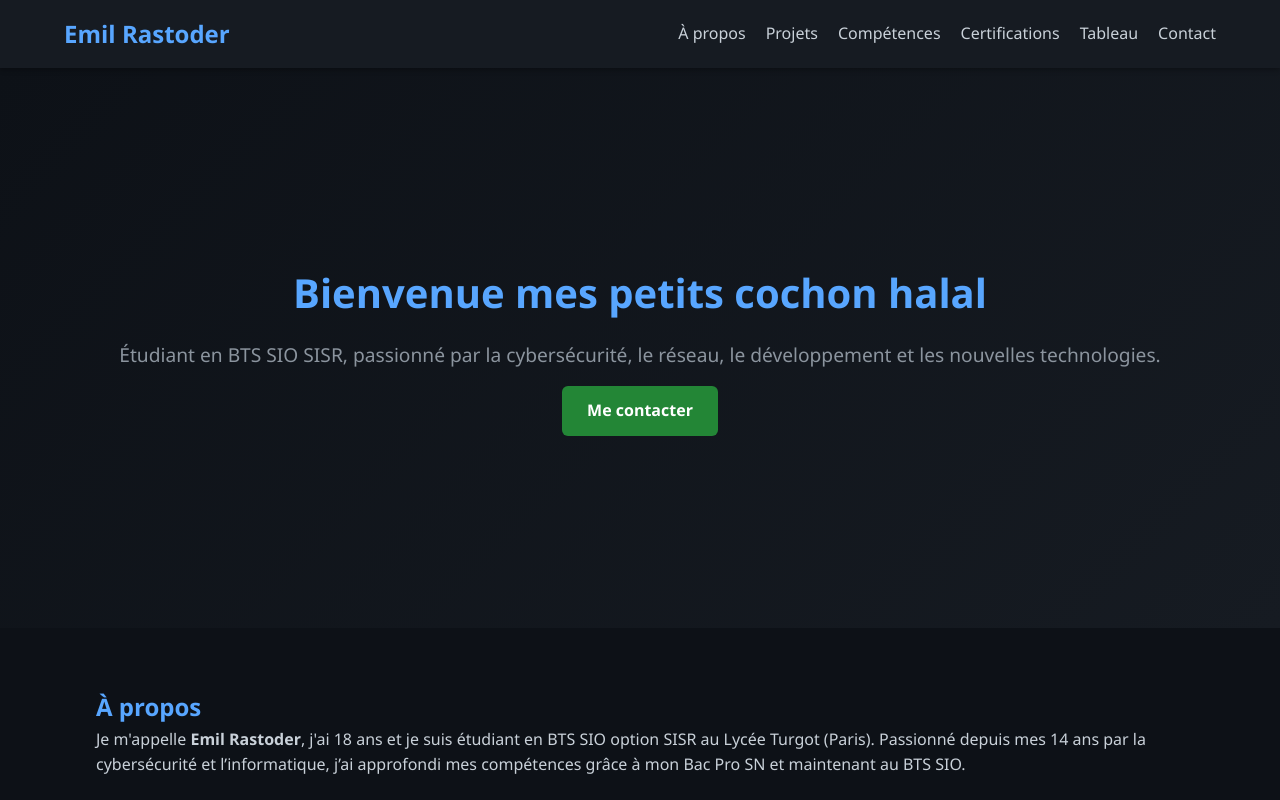
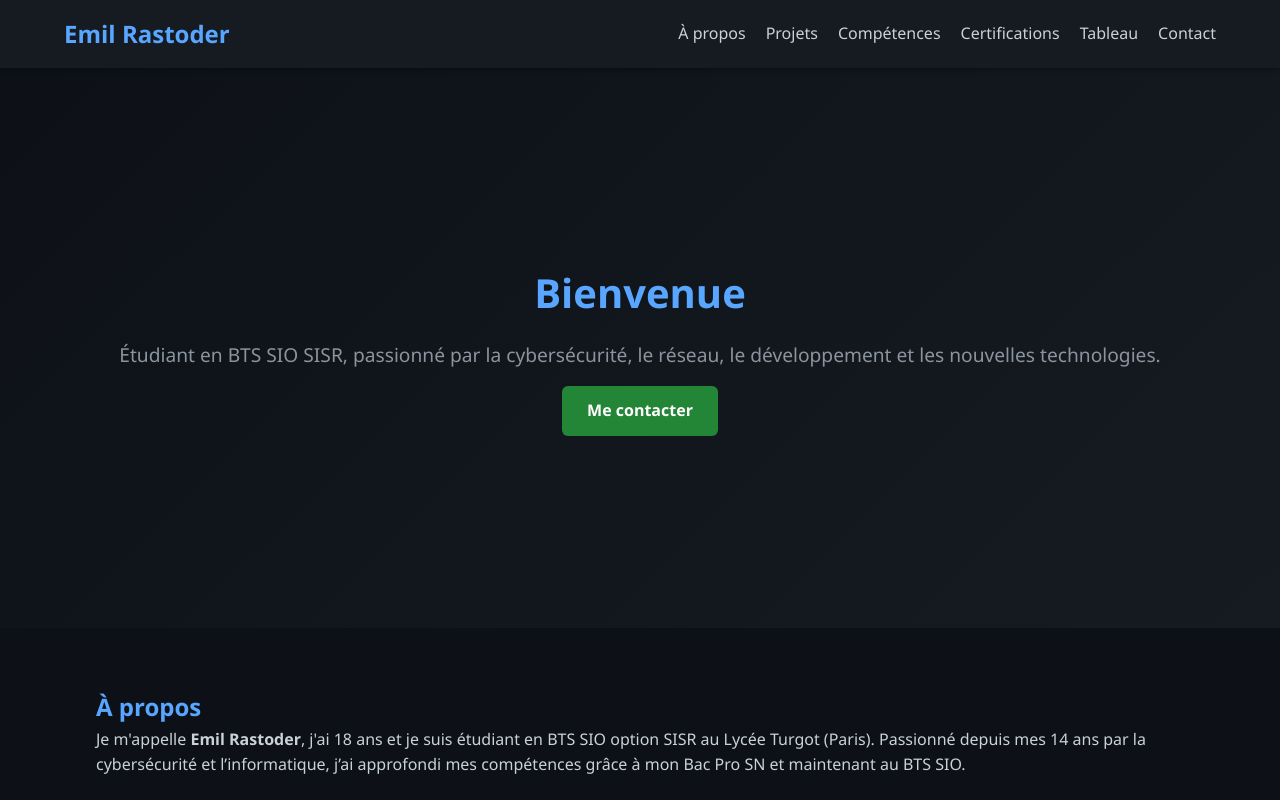
Before and after one commit to Emilrastoder/emilportfolio, a plain HTML site: page index.html in a window 1280 px wide. Shown: the top 800 px of the page. Drawn offline with Linux system fonts and the light colour scheme.

Commit message:
Update index.html

```diff
--- a/index.html
+++ b/index.html
@@ -27,7 +27,7 @@
     <!-- ===== HERO ===== -->
     <section id="hero">
         <div class="hero-content">
-            <h2>Bienvenue mes petits cochon halal</h2>
+            <h2>Bienvenue</h2>
             <p>Étudiant en BTS SIO SISR, passionné par la cybersécurité, le réseau, le développement et les nouvelles technologies.</p>
             <a href="#contact" class="btn">Me contacter</a>
         </div>
```
